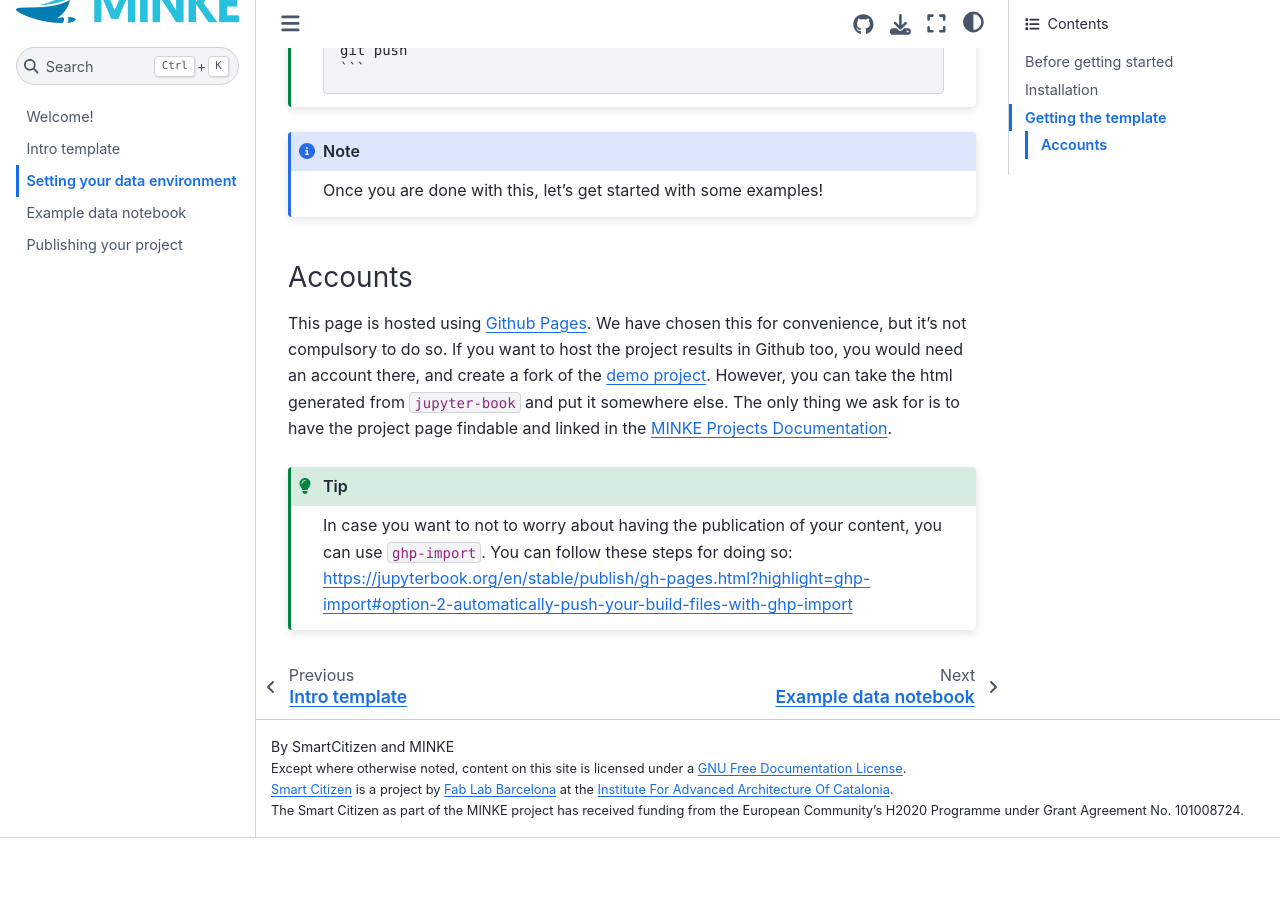
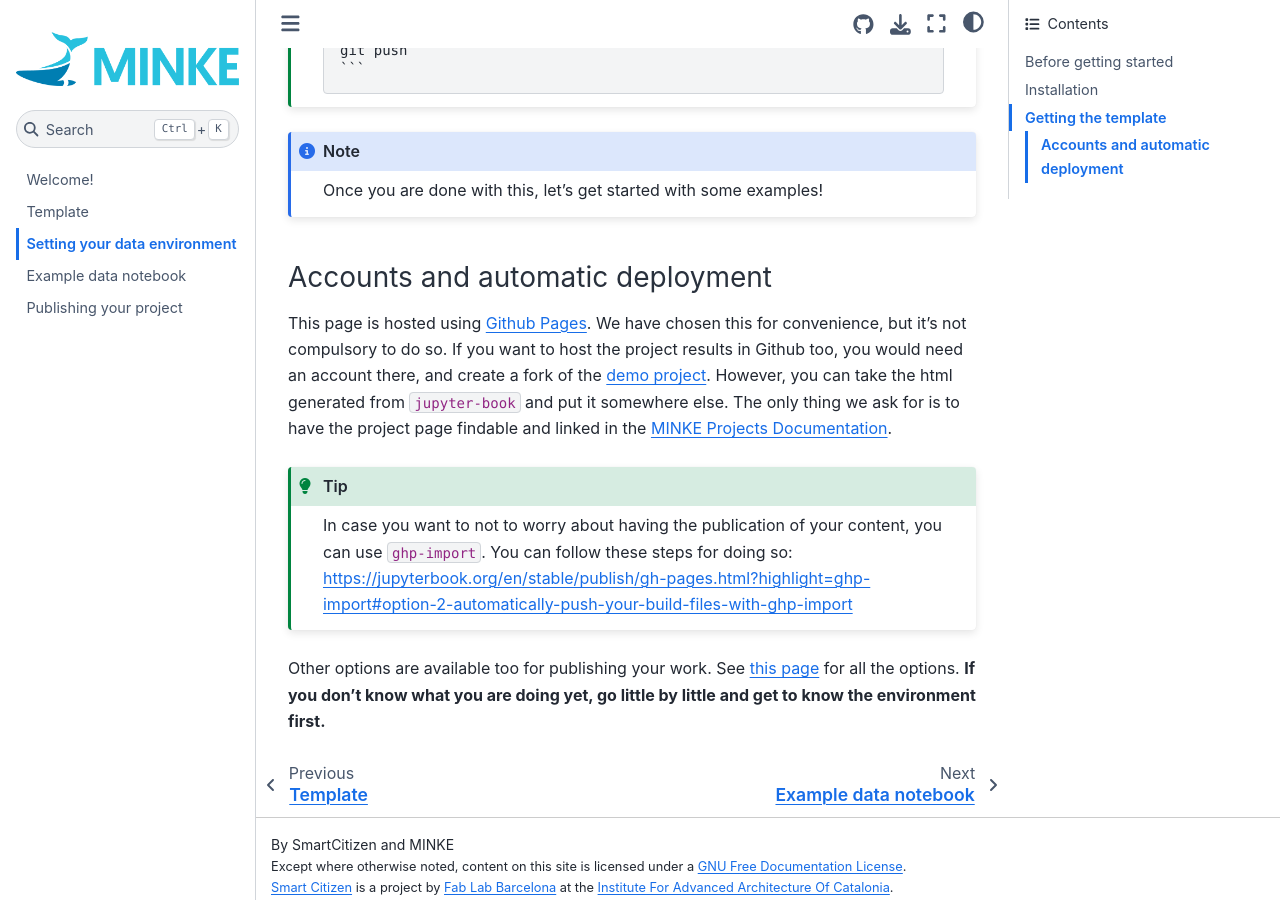
Before and after one commit to oscgonfer/smartcitizen-minke-demo, a Jupyter Book: the page built from docs/setup.md, in a window 1280 px wide and 900 px high, scrolled down 2393 px. Built offline with Jupyter Book 1.0.4 settings and Sphinx 7.4.7 and the Sphinx Book theme 1.1.4, drawn with Linux system fonts in a browser that asks for light colours; before the commit the page ends 3231 px from its top, so only the background shows below that.

Commit message:
Minor fixes

````diff
--- a/_config.yml
+++ b/_config.yml
@@ -35,7 +35,7 @@
 html:
   use_issues_button: true
   use_repository_button: true
-  favicon                   : favicon.ico  # A path to a favicon image
+  favicon                   : assets/favicon.ico  # A path to a favicon image
   extra_footer: |
     <div class="footer" style=font-size:.8rem;line-height: 1.6;">
     <p>Except where otherwise noted, content on this site is licensed under a <a rel="license" target="_blank" href="https://www.gnu.org/licenses/fdl-1.3.html">GNU Free Documentation License</a>.</p>
--- a/docs/setup.md
+++ b/docs/setup.md
@@ -92,10 +92,12 @@
 Once you are done with this, let's get started with some examples!
 ```
 
-### Accounts
+### Accounts and automatic deployment
 
 This page is hosted using [Github Pages](https://github.com/pages). We have chosen this for convenience, but it's not compulsory to do so. If you want to host the project results in Github too, you would need an account there, and create a fork of the [demo project](https://github.com/fablabbcn/smartcitizen-minke-template). However, you can take the html generated from `jupyter-book` and put it somewhere else. The only thing we ask for is to have the project page findable and linked in the [MINKE Projects Documentation](https://participatory-tech.docs.minke.eu/Projects/).
 
 ```{tip}
 In case you want to not to worry about having the publication of your content, you can use `ghp-import`. You can follow these steps for doing so: https://jupyterbook.org/en/stable/publish/gh-pages.html?highlight=ghp-import#option-2-automatically-push-your-build-files-with-ghp-import
 ```
+
+Other options are available too for publishing your work. See [this page](https://jupyterbook.org/en/stable/publish/gh-pages.html?highlight=ghp-import#github-pages-and-actions) for all the options. **If you don't know what you are doing yet, go little by little and get to know the environment first.**
--- a/docs/template.md
+++ b/docs/template.md
@@ -1,4 +1,4 @@
-# Intro template
+# Template
 
 This intro page is for you to showcase your project. Here are some _bullet points_ to help you get started:
 
````
Also changed, not shown: 1 other file.
